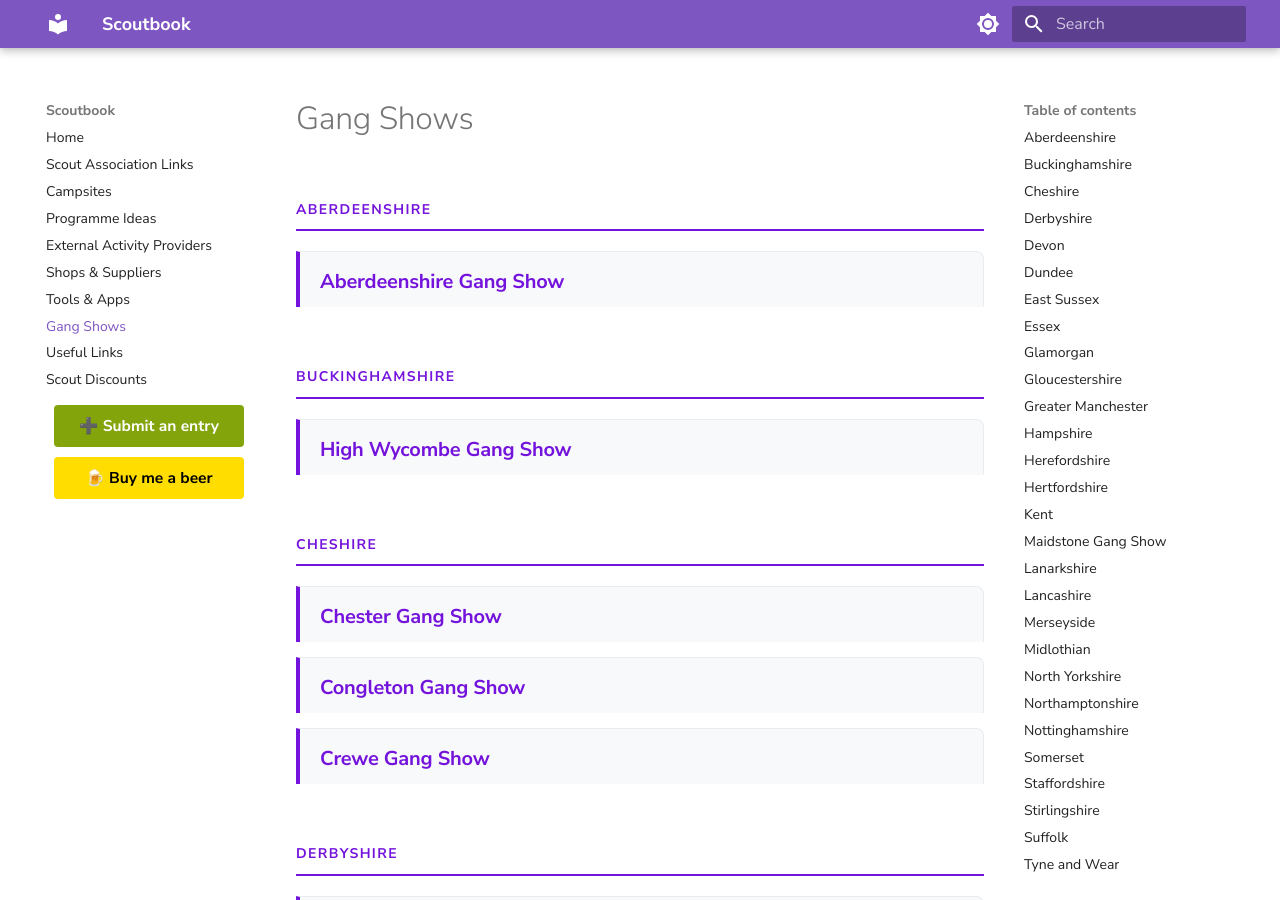
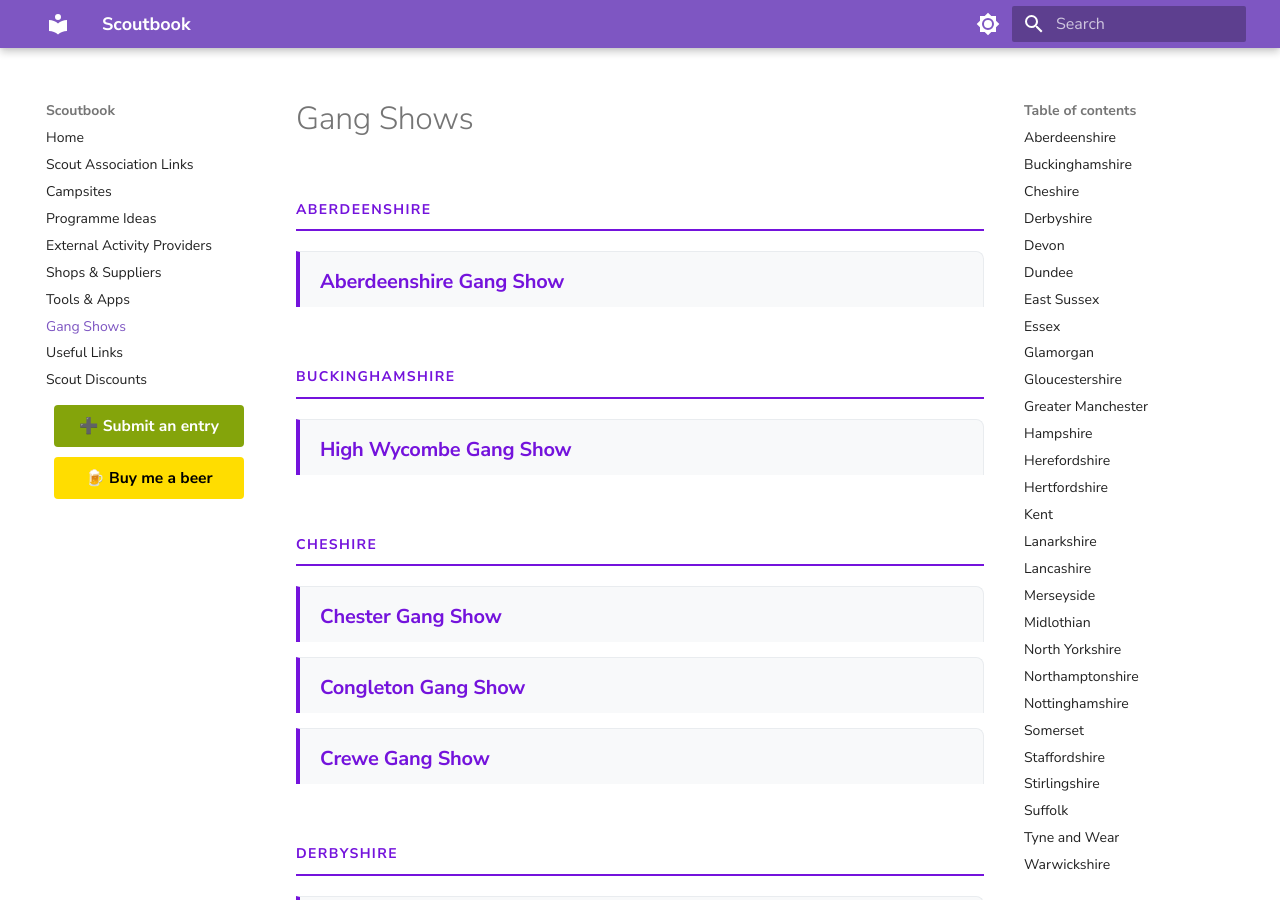
Before and after one commit to krisreynolds/scoutbook, an MkDocs documentation site: the page built from docs/gangshows.md, in a window 1280 px wide and 900 px high. Built offline with MkDocs 1.6.1 and Material for MkDocs 9.7.7, drawn with Linux system fonts in a browser that asks for light colours; some web fonts are replaced.

Commit message:
Another heading issue

```diff
--- a/docs/gangshows.md
+++ b/docs/gangshows.md
@@ -74,7 +74,7 @@
 
 ## Kent
 
-## [Maidstone Gang Show](https://maidstonegangshow.co.uk)
+### [Maidstone Gang Show](https://maidstonegangshow.co.uk)
 
 ### [Thanet Gang Show](https://www.thanetscouts.org.uk/gangshow.html)
 
```
